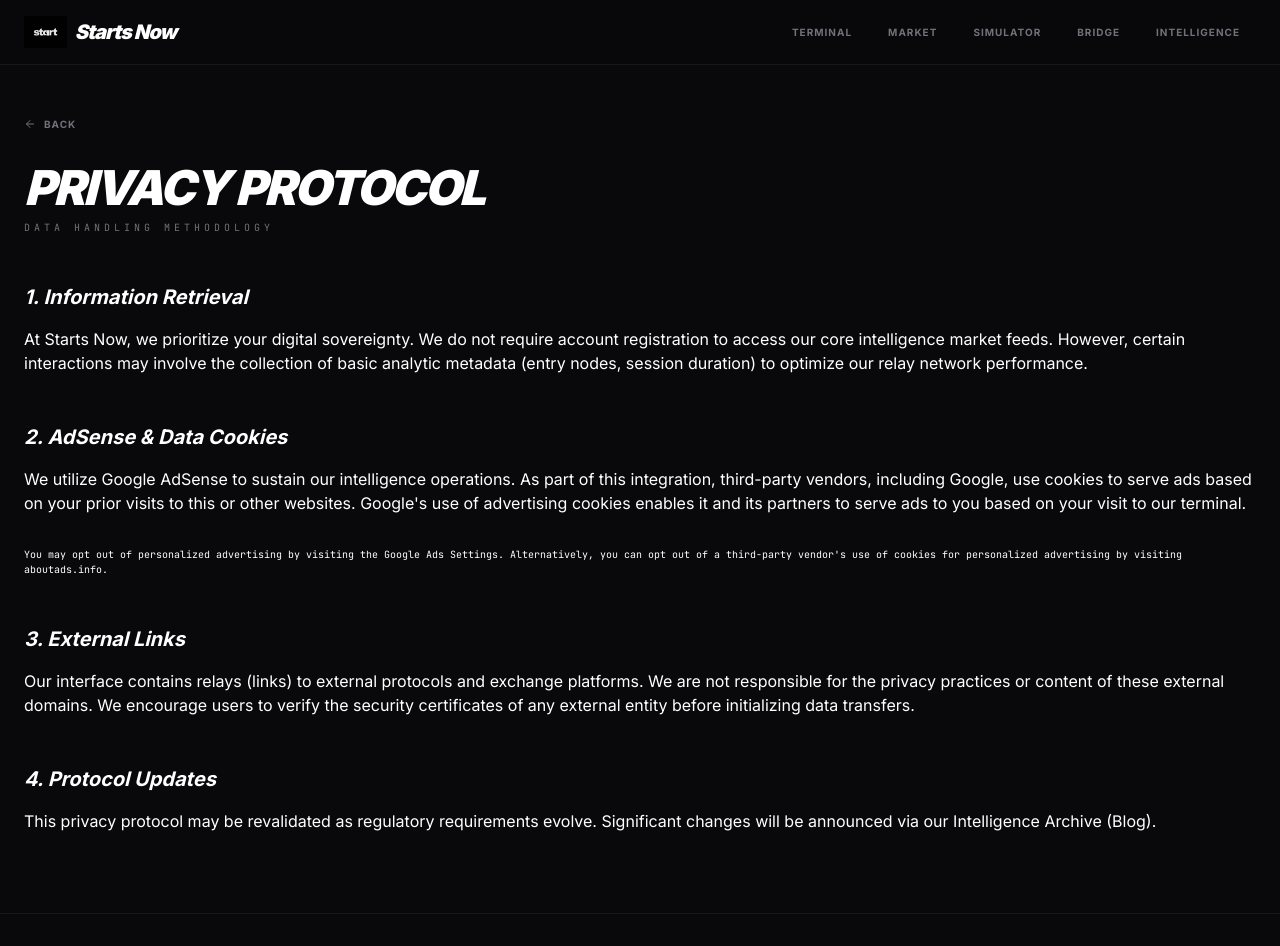
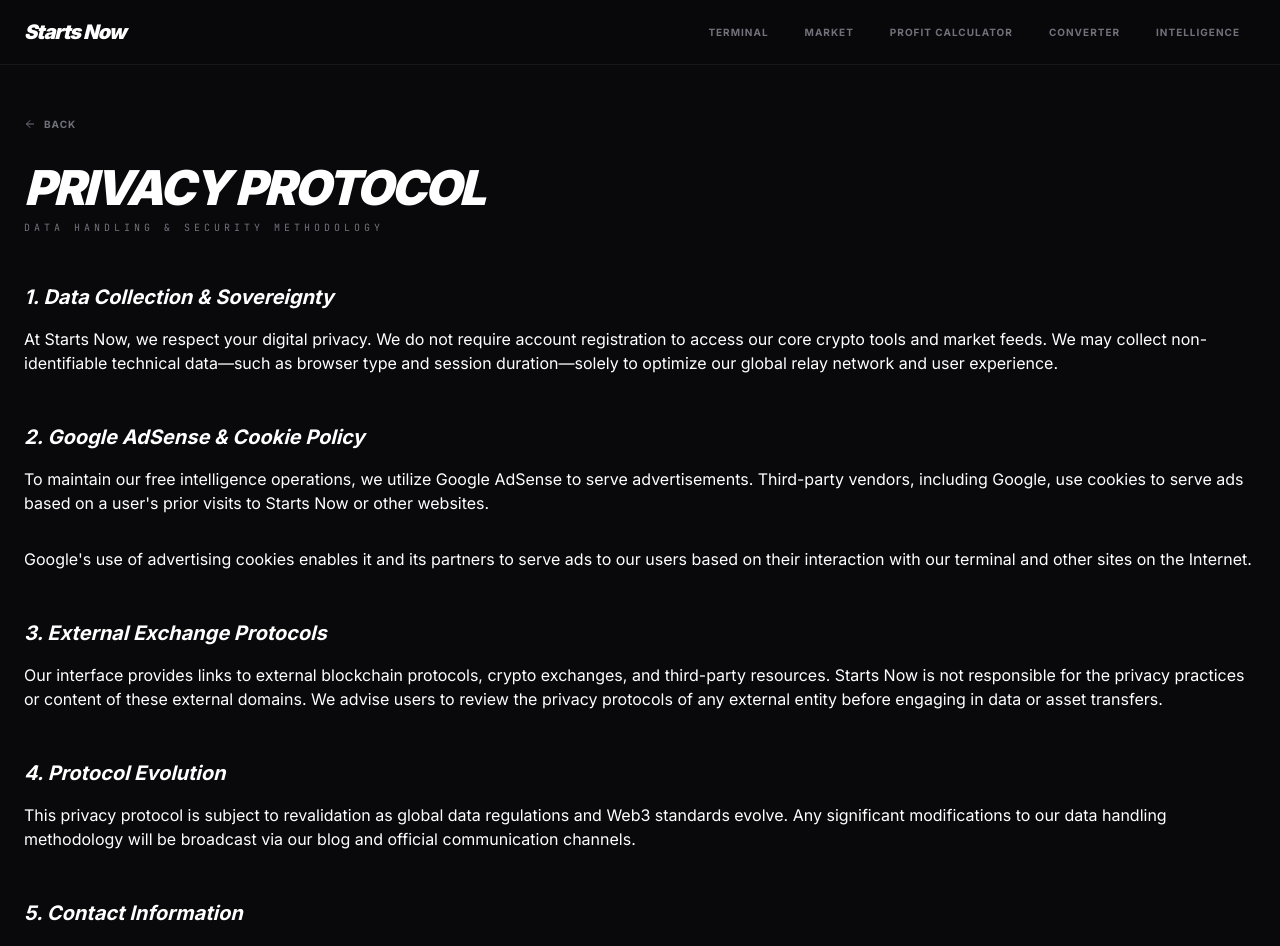
Before and after one commit to Muhammad-Nouman-09/Starts-Now-Online1, a Next.js app: page /privacy in a window 1280 px wide. Shown: the top 946 px of the page. Built offline with nearby package versions, Linux system fonts and the light colour scheme.

Commit message:
basiccontentadded

```diff
--- a/app/calculator/page.tsx
+++ b/app/calculator/page.tsx
@@ -5,6 +5,7 @@ import { Calculator as CalcIcon, Plus, Minus, Info, TrendingUp, RefreshCw } from
 import { motion } from "motion/react";
 import { CryptoRate } from "@/types";
 import LoadingSkeleton from "@/components/LoadingSkeleton";
+import { h1 } from "motion/react-client";
 
 export default function CalculatorPage() {
   const [coins, setCoins] = useState<CryptoRate[]>([]);
@@ -57,7 +58,7 @@ export default function CalculatorPage() {
       <header className="mb-8 md:mb-12">
         <h1 className="text-[10px] font-bold tracking-[0.3em] uppercase text-zinc-500 flex items-center gap-2 mb-2">
           <CalcIcon className="w-3 h-3 text-emerald-500" />
-          Yield & ROI Simulator
+          Yield & ROI Calculator
         </h1>
         <p className="text-2xl md:text-4xl font-semibold tracking-tight italic">Profit Calculator</p>
       </header>
--- a/app/contact/page.tsx
+++ b/app/contact/page.tsx
@@ -43,7 +43,7 @@ export default function ContactPage() {
               </div>
               <div>
                 <h4 className="text-[10px] font-bold text-zinc-500 uppercase tracking-widest mb-1 font-mono">Channel 01: Email</h4>
-                <p className="text-sm font-bold">ops@Starts Now</p>
+                <p className="text-sm font-bold">startsnow39@gmail.com</p>
               </div>
             </div>
 
@@ -53,7 +53,7 @@ export default function ContactPage() {
               </div>
               <div>
                 <h4 className="text-[10px] font-bold text-zinc-500 uppercase tracking-widest mb-1 font-mono">HQ: Decentralized</h4>
-                <p className="text-sm font-bold">Node 7, Singapore Financial District</p>
+                <p className="text-sm font-bold">Our presence online</p>
               </div>
             </div>
 
--- a/app/privacy/page.tsx
+++ b/app/privacy/page.tsx
@@ -2,30 +2,45 @@ import MetaLayout from "@/components/MetaLayout";
 
 export default function PrivacyPage() {
   return (
-    <MetaLayout title="Privacy Protocol" subtitle="Data Handling Methodology">
+    <MetaLayout title="Privacy Protocol" subtitle="Data Handling & Security Methodology">
       <div className="prose prose-invert max-w-none prose-p:text-zinc-400 prose-headings:text-white prose-p:leading-relaxed">
-        <h2 className="text-xl font-bold mt-12 mb-4 italic">1. Information Retrieval</h2>
+
+        <h2 className="text-xl font-bold mt-12 mb-4 italic">1. Data Collection & Sovereignty</h2>
         <p className="mb-8">
-          At Starts Now, we prioritize your digital sovereignty. We do not require account registration to access our core intelligence market feeds. However, certain interactions may involve the collection of basic analytic metadata (entry nodes, session duration) to optimize our relay network performance.
+          At Starts Now, we respect your digital privacy. We do not require account registration to access our core crypto tools and market feeds. We may collect non-identifiable technical data—such as browser type and session duration—solely to optimize our global relay network and user experience.
         </p>
 
-        <h2 className="text-xl font-bold mt-12 mb-4 italic">2. AdSense & Data Cookies</h2>
+        <h2 className="text-xl font-bold mt-12 mb-4 italic">2. Google AdSense & Cookie Policy</h2>
         <p className="mb-8">
-          We utilize Google AdSense to sustain our intelligence operations. As part of this integration, third-party vendors, including Google, use cookies to serve ads based on your prior visits to this or other websites. Google's use of advertising cookies enables it and its partners to serve ads to you based on your visit to our terminal.
+          To maintain our free intelligence operations, we utilize Google AdSense to serve advertisements. Third-party vendors, including Google, use cookies to serve ads based on a user's prior visits to Starts Now or other websites.
         </p>
-        <p className="mb-8 font-mono text-[10px]">
-          You may opt out of personalized advertising by visiting the Google Ads Settings. Alternatively, you can opt out of a third-party vendor's use of cookies for personalized advertising by visiting aboutads.info.
+        <p className="mb-8">
+          Google's use of advertising cookies enables it and its partners to serve ads to our users based on their interaction with our terminal and other sites on the Internet.
+        </p>
+        {/* <div className="bg-zinc-900/50 p-4 border-l-2 border-emerald-500 mb-8">
+          <p className="font-mono text-[11px] m-0">
+            OPT-OUT NOTIFICATION: Users may opt out of personalized advertising by visiting
+            <a href="https://www.google.com/settings/ads" className="text-emerald-400 ml-1">Google Ads Settings</a>.
+            Alternatively, you can opt out of third-party vendor cookies by visiting
+            <a href="https://www.aboutads.info" className="text-emerald-400 ml-1">www.aboutads.info</a>.
+          </p>
+        </div> */}
+
+        <h2 className="text-xl font-bold mt-12 mb-4 italic">3. External Exchange Protocols</h2>
+        <p className="mb-8">
+          Our interface provides links to external blockchain protocols, crypto exchanges, and third-party resources. Starts Now is not responsible for the privacy practices or content of these external domains. We advise users to review the privacy protocols of any external entity before engaging in data or asset transfers.
         </p>
 
-        <h2 className="text-xl font-bold mt-12 mb-4 italic">3. External Links</h2>
+        <h2 className="text-xl font-bold mt-12 mb-4 italic">4. Protocol Evolution</h2>
         <p className="mb-8">
-          Our interface contains relays (links) to external protocols and exchange platforms. We are not responsible for the privacy practices or content of these external domains. We encourage users to verify the security certificates of any external entity before initializing data transfers.
+          This privacy protocol is subject to revalidation as global data regulations and Web3 standards evolve. Any significant modifications to our data handling methodology will be broadcast via our blog and official communication channels.
         </p>
 
-        <h2 className="text-xl font-bold mt-12 mb-4 italic">4. Protocol Updates</h2>
+        <h2 className="text-xl font-bold mt-12 mb-4 italic">5. Contact Information</h2>
         <p className="mb-8">
-          This privacy protocol may be revalidated as regulatory requirements evolve. Significant changes will be announced via our Intelligence Archive (Blog).
+          If you have questions regarding this Privacy Protocol or the security of your data within our terminal, please contact us through our official social relays or support channels.
         </p>
+
       </div>
     </MetaLayout>
   );
--- a/components/AppLayout.tsx
+++ b/components/AppLayout.tsx
@@ -1,7 +1,6 @@
 "use client";
 
 import Link from "next/link";
-import Image from "next/image";
 import { usePathname } from "next/navigation";
 import { Coins, LayoutDashboard, Calculator, ArrowLeftRight, BookOpen, ExternalLink, Menu, X } from "lucide-react";
 import React, { useState } from "react";
@@ -14,8 +13,8 @@ export default function AppLayout({ children }: { children: React.ReactNode }) {
   const navItems = [
     { name: "Terminal", path: "/", icon: LayoutDashboard },
     { name: "Market", path: "/market", icon: Coins },
-    { name: "Simulator", path: "/calculator", icon: Calculator },
-    { name: "Bridge", path: "/converter", icon: ArrowLeftRight },
+    { name: "Profit Calculator", path: "/calculator", icon: Calculator },
+    { name: "Converter", path: "/converter", icon: ArrowLeftRight },
     { name: "Intelligence", path: "/blog", icon: BookOpen },
   ];
 
@@ -25,9 +24,6 @@ export default function AppLayout({ children }: { children: React.ReactNode }) {
       <nav className="fixed top-0 w-full z-[100] border-b border-zinc-900 bg-zinc-950/80 backdrop-blur-xl">
         <div className="max-w-7xl mx-auto px-6 h-16 flex items-center justify-between">
           <Link href="/" className="flex items-center gap-2 group">
-            <div className="h-8 transition-transform group-hover:scale-105 flex items-center">
-              <Image src="/logo.png" alt="Start Logo" width={100} height={32} className="h-full w-auto object-contain invert opacity-90 group-hover:opacity-100 transition-opacity" priority />
-            </div>
             <span className="font-black italic tracking-tighter text-xl">Starts Now</span>
           </Link>
 
@@ -85,13 +81,10 @@ export default function AppLayout({ children }: { children: React.ReactNode }) {
       <footer className="border-t border-zinc-900 px-6 py-12 bg-zinc-950">
         <div className="max-w-7xl mx-auto flex flex-col md:flex-row justify-between items-center gap-8">
           <div className="flex items-center gap-2 grayscale group-hover:grayscale-0 transition-all opacity-50">
-            <div className="h-5 flex items-center">
-              <Image src="/logo.png" alt="Start Logo" width={80} height={20} className="h-full w-auto object-contain invert" />
-            </div>
             <span className="text-[10px] font-black italic tracking-tighter">Starts Now</span>
           </div>
           <div className="text-zinc-800 text-[9px] font-mono uppercase tracking-[0.5em]">
-            &copy; 2026 CRYPTO_GLEAM // ALPHA_BUILD
+            &copy; 2026 Starts Now // alpha-build
           </div>
           <div className="flex flex-wrap justify-center gap-6">
             <Link href="/about" className="text-zinc-600 hover:text-zinc-400 text-[10px] font-bold uppercase tracking-widest transition-colors">About</Link>
```
Also changed, not shown: app/about/page.tsx (+8 -8 lines), app/terms/page.tsx (+19 -9 lines).
